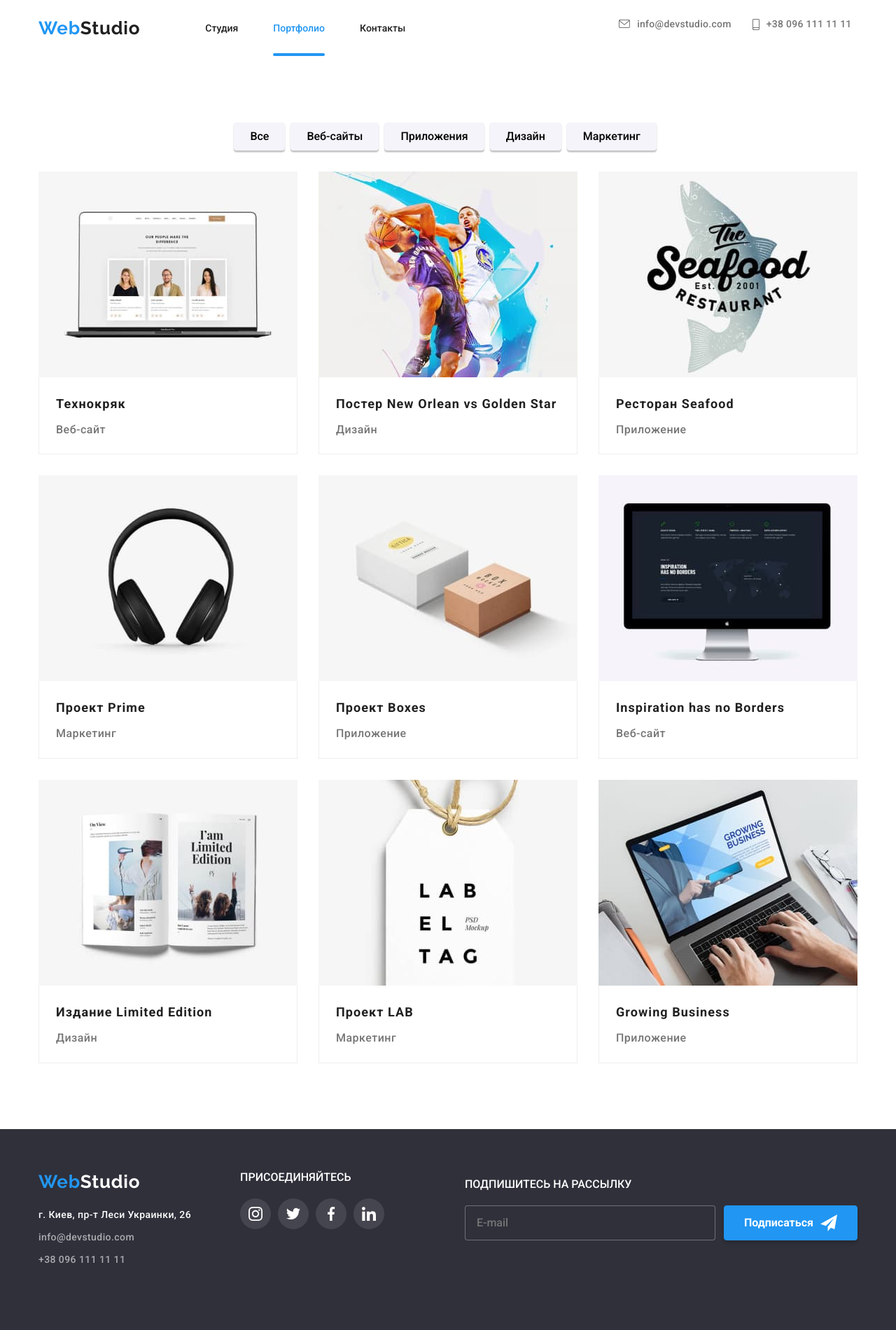
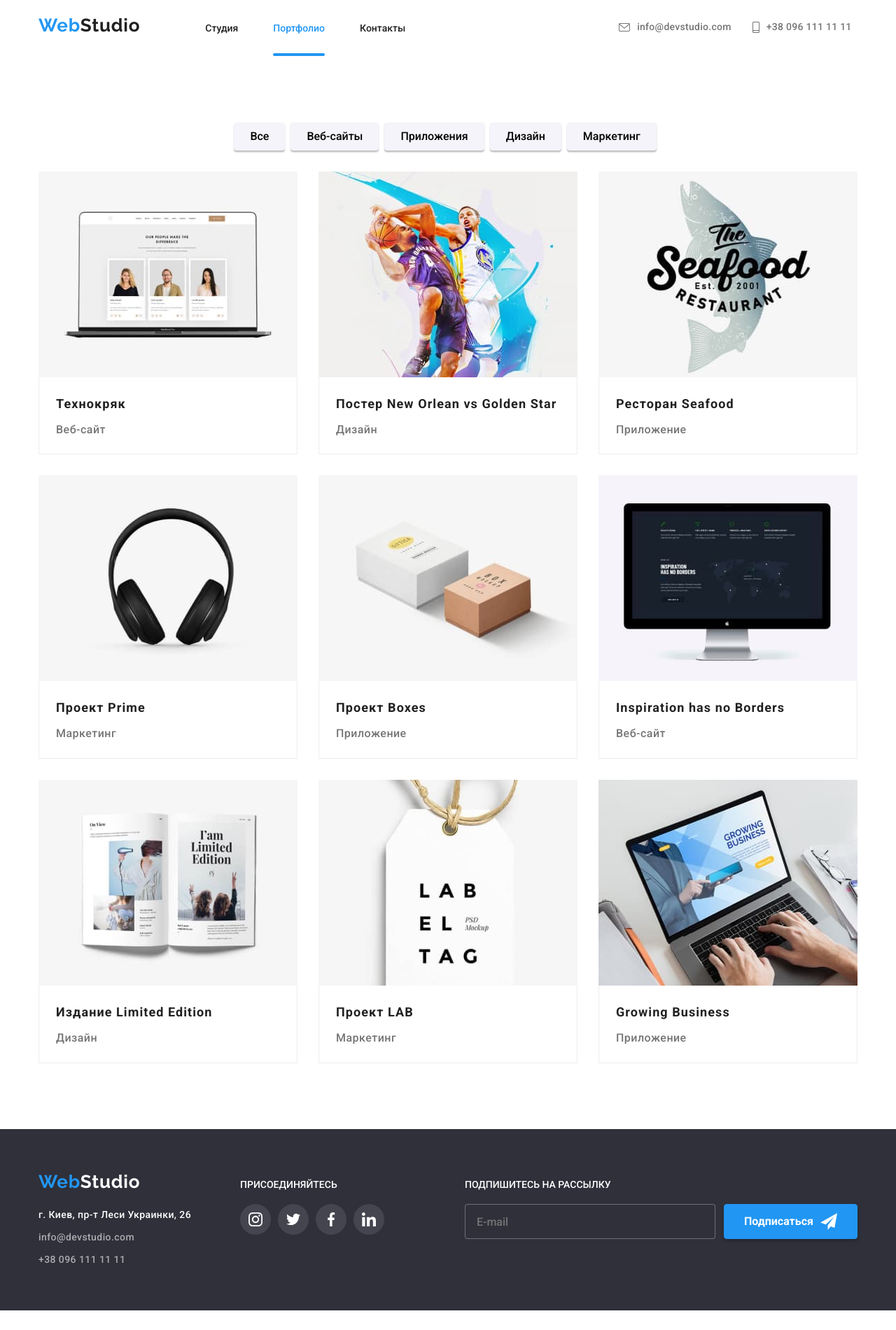
Before and after one commit to Anastasiia-Sergeeva/goit-markup-hw-08, a plain HTML site: page portfolio.html in a window 1280 px wide. Shown: the whole page at 70% size. After the commit the page ends 1872 px from the top, so only its background shows below. Drawn offline with nearby package versions, Linux system fonts and the light colour scheme.

Commit message:
baseline

```diff
--- a/sass/layout/_page-footer.scss
+++ b/sass/layout/_page-footer.scss
@@ -43,6 +43,8 @@
   padding: 0;
   margin-top: 0;
   margin-bottom: 20px;
+  font-size: 14px;
+  line-height: 1.142;
   text-transform: uppercase;
   color: #ffffff;
 }
@@ -134,8 +136,6 @@
 @media screen and (min-width: 768px) {
   .footer-set {
     display: flex;
-    justify-content: center;
-    margin-bottom: 60px;
   }
 
   .footer-item:not(:last-child) {
@@ -145,6 +145,11 @@
 @media screen and (min-width: 768px) and (max-width: 1199px) {
   .footer {
     text-align: center;
+  }
+  .footer-set {
+    justify-content: center;
+    align-items: baseline;
+    margin-bottom: 60px;
   }
   .adress-item {
     text-align: center;
@@ -157,8 +162,11 @@
 @media screen and (min-width: 1200px) {
   .foot {
     display: flex;
+    justify-content: space-between;
     align-items: baseline;
-    justify-content: space-between;
+  }
+  .footer-set {
+    align-items: baseline;
   }
   .adress-item {
     margin-right: 70px;
--- a/sass/layout/_page-header.scss
+++ b/sass/layout/_page-header.scss
@@ -1,6 +1,6 @@
 .navigation {
   display: flex;
-  align-items: center;
+  align-items: baseline;
 
   &-list .link::after {
     content: "";
@@ -121,7 +121,7 @@
   .menu-container {
     display: flex;
     justify-content: space-between;
-    align-items: center;
+    align-items: baseline;
     padding: 0;
     font-weight: 500;
     font-size: 14px;
```
Also changed, not shown: css/main.css, css/main.min.css, 2 other files.
